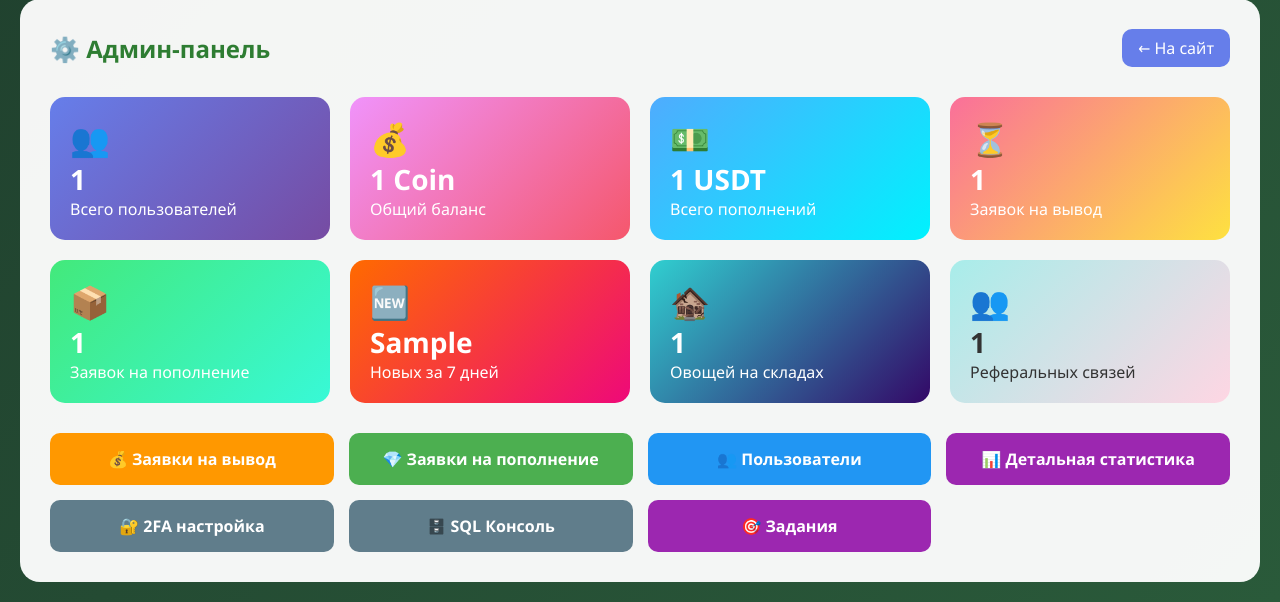
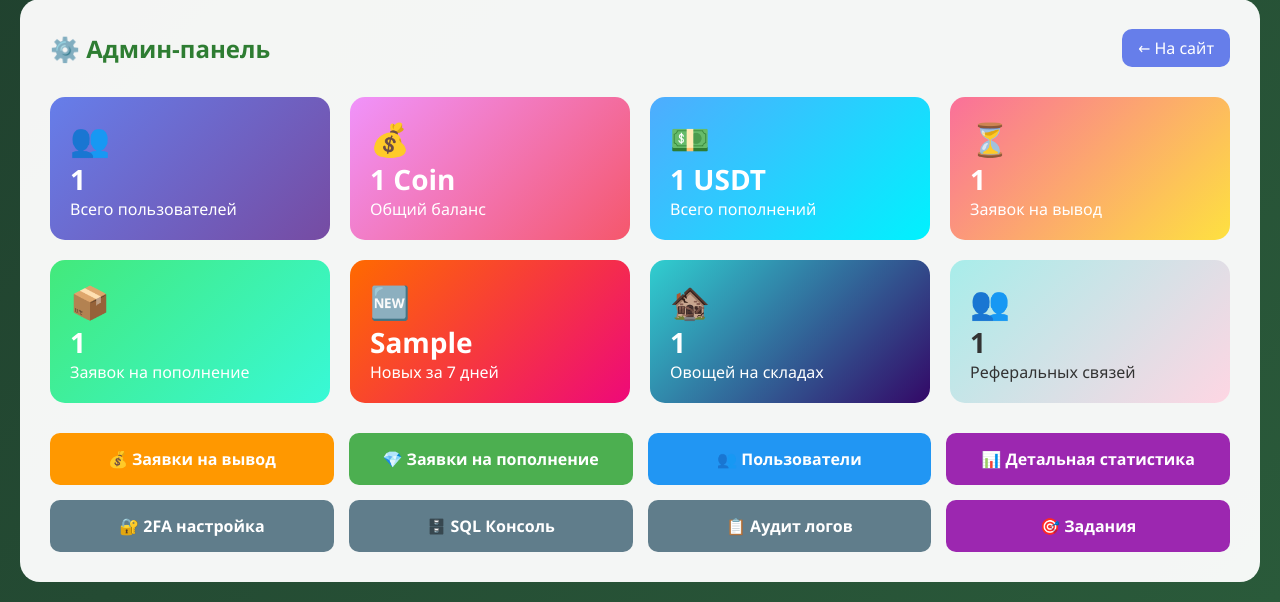
Before and after one commit to nikgeniuss/my-farm, a Flask app: template templates/admin/dashboard.html in a window 1280 px wide. Shown: the part 486-1088 px from the top of the page. Run offline with Flask 3, Linux system fonts and the light colour scheme; the template is opened without the code that fills it: most values are stand-ins (such as "Sample title", 1, 10 or a date in 2020); some libraries are stand-ins or nearby versions.

Commit message:
Update dashboard.html

```diff
--- a/templates/admin/dashboard.html
+++ b/templates/admin/dashboard.html
@@ -63,6 +63,7 @@
         <a href="/{{ admin_secret }}/stats" style="background: #9c27b0; color: white; padding: 15px; border-radius: 10px; text-align: center; text-decoration: none; font-weight: bold;">📊 Детальная статистика</a>
         <a href="/setup_2fa" style="background: #607d8b; color: white; padding: 15px; border-radius: 10px; text-align: center; text-decoration: none; font-weight: bold;">🔐 2FA настройка</a>
         <a href="/{{ admin_secret }}/sql" style="background: #607d8b; color: white; padding: 15px; border-radius: 10px; text-align: center; text-decoration: none; font-weight: bold;">🗄️ SQL Консоль</a>
+        <a href="/{{ admin_secret }}/audit" style="background: #607d8b; color: white; padding: 15px; border-radius: 10px; text-align: center; text-decoration: none; font-weight: bold;">📋 Аудит логов</a>
         <a href="/{{ admin_secret }}/quests" style="background: #9c27b0; color: white; padding: 15px; border-radius: 10px; text-align: center; text-decoration: none; font-weight: bold;">🎯 Задания</a>
     </div>
 </div>
```
